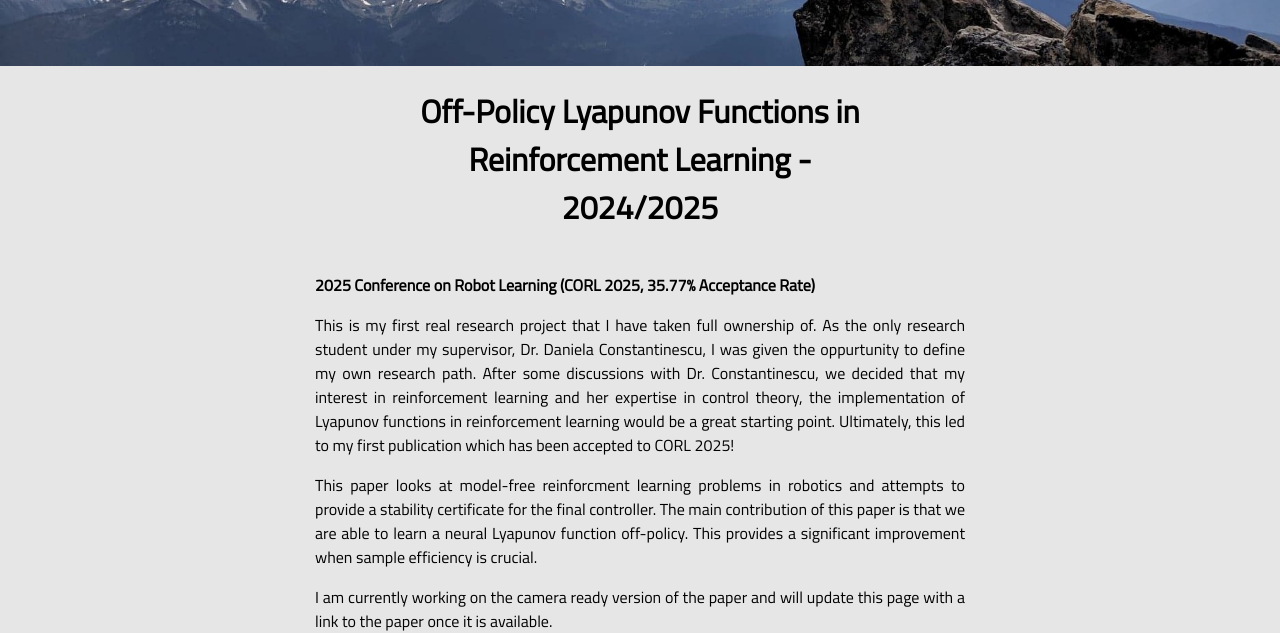
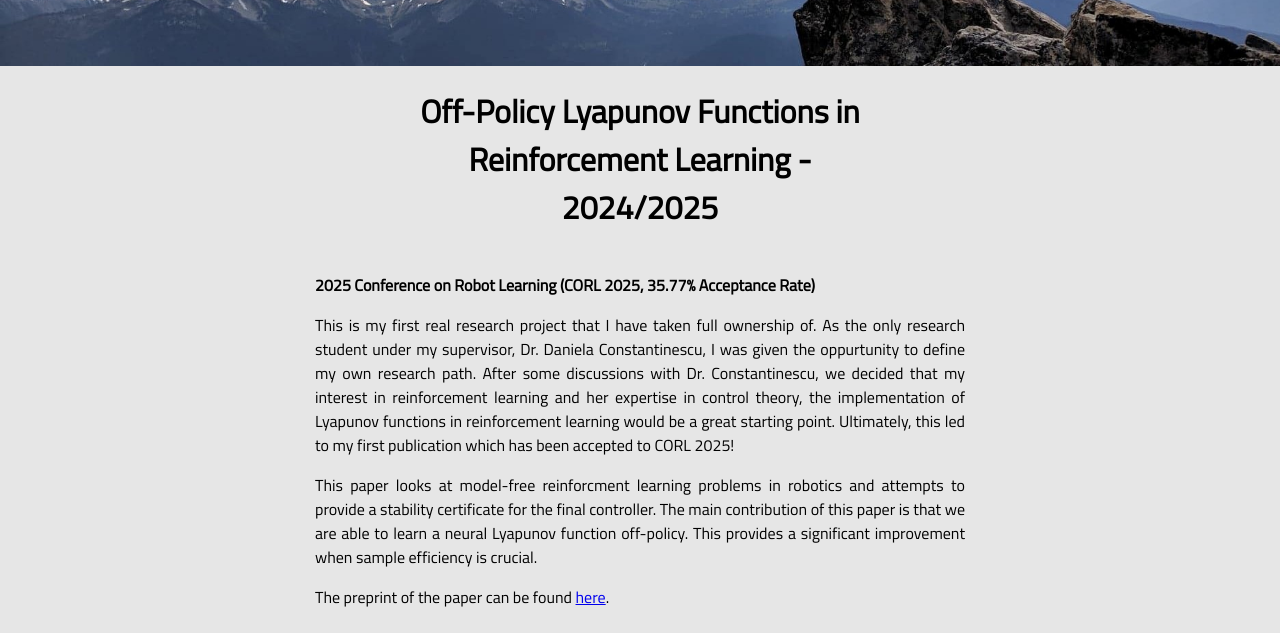
Before and after one commit to sarvan13/sarvan13.github.io, a plain HTML site: page projects.html in a window 1280 px wide. Shown: the part 174-807 px from the top of the page. Drawn offline with Linux system fonts and the light colour scheme.

Commit message:
Adding preprint of my paper

```diff
--- a/projects.html
+++ b/projects.html
@@ -35,7 +35,7 @@
                 The main contribution of this paper is that we are able to learn a neural Lyapunov function off-policy. This provides a significant improvement when sample efficiency is crucial.
             </p>
 
-            I am currently working on the camera ready version of the paper and will update this page with a link to the paper once it is available.
+            The preprint of the paper can be found <a href="docs/offLyapunovPrePrint.pdf"> here</a>.
 
        </div>
 
```
Also changed, not shown: 1 other file.
